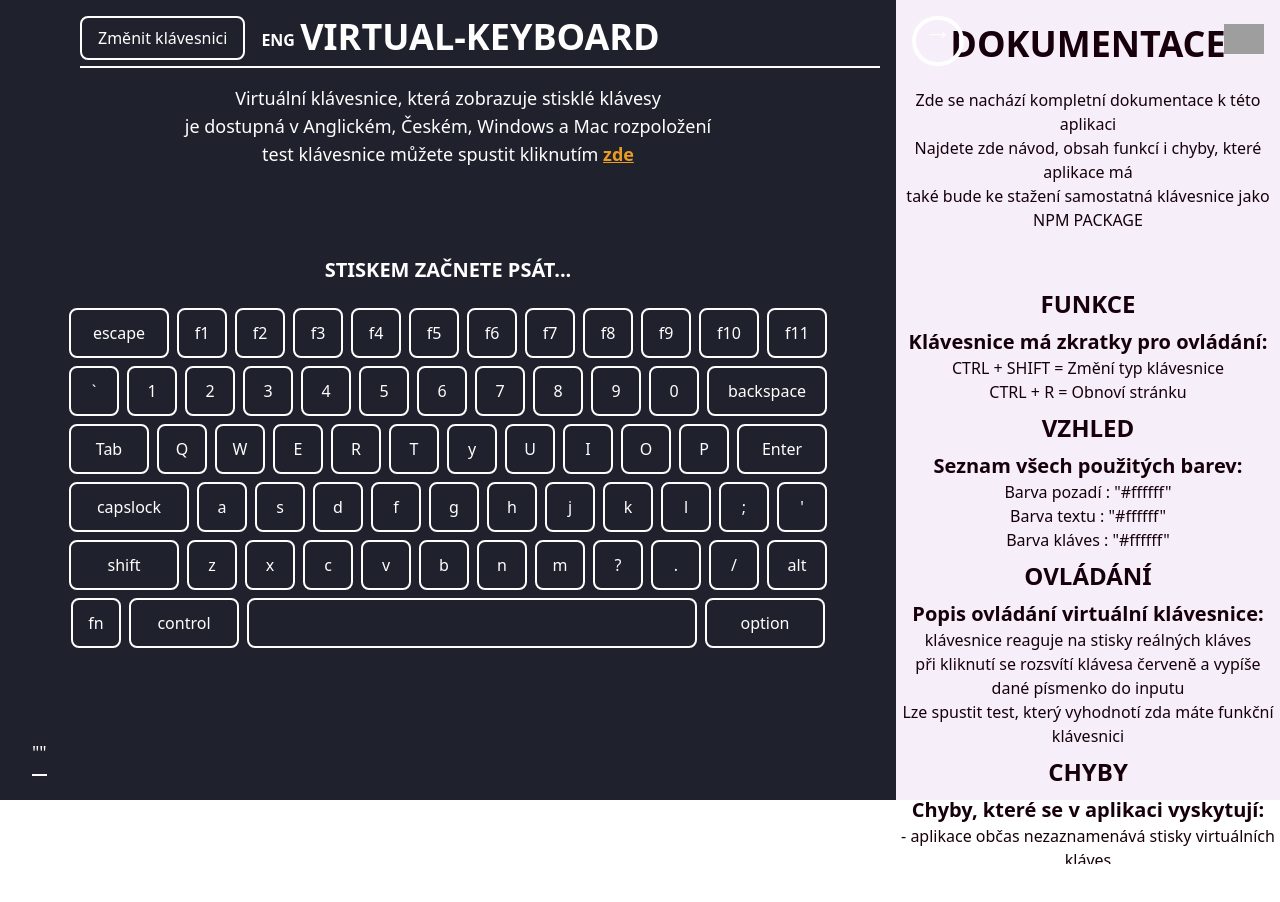
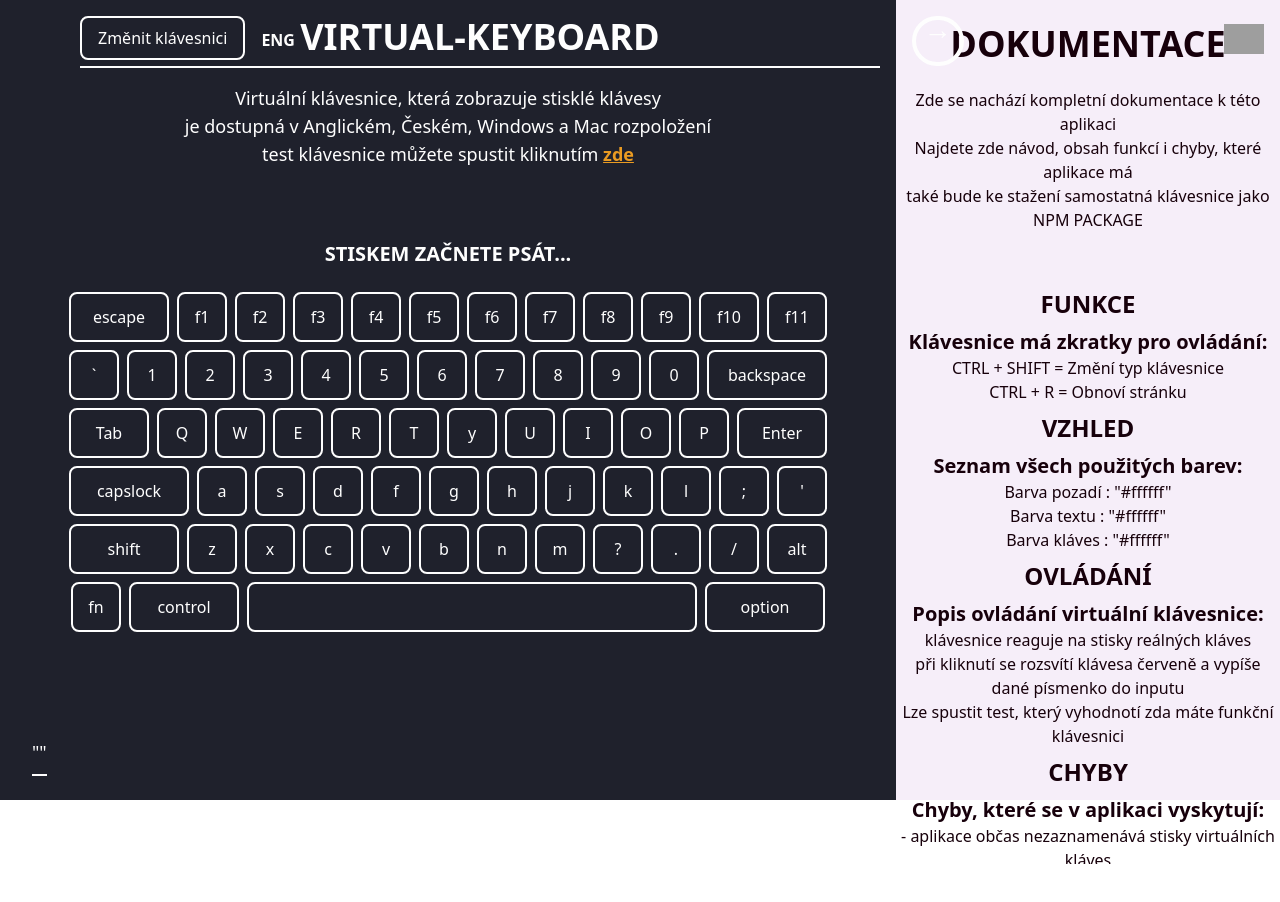
Before and after one commit to OndrejLosensky/virtual-keyboard, a React (Create React App) app: page / in a window 1280 px wide. Shown: the top 902 px of the page. Built offline with nearby package versions, Linux system fonts and the light colour scheme; grey boxes are pictures that could not be loaded; the HTML template or start-up script is replaced by a standard one.

Commit message:
úprava padding

```diff
--- a/src/components/keyboard/Keyboard.js
+++ b/src/components/keyboard/Keyboard.js
@@ -156,7 +156,7 @@ const Keyboard = () => {
 
 
               {/* Input pole pro zobrazení napsaných znaků*/}
-              <div className="tablet:pt-12 tablet:px-16 laptop:pt-18 laptop:px-32 bigScreen:px-80 bigScreen:pt-48">
+              <div className="pl-16 tablet:pt-2 tablet:px-16 laptop:pt-8 laptop:px-32 bigScreen:px-80 bigScreen:pt-48">
                   <InputKeyboard inputValue={inputValue} setInputValue={setInputValue} />
               </div>
 
```
